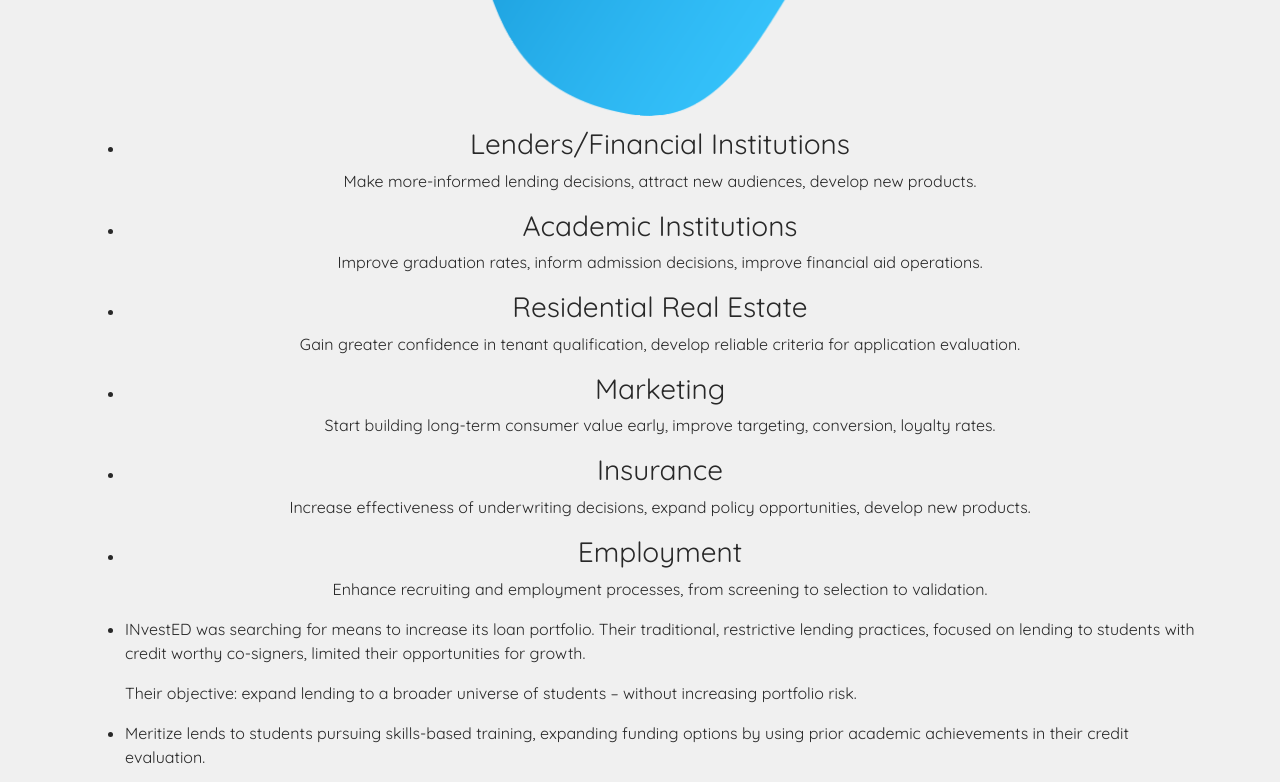
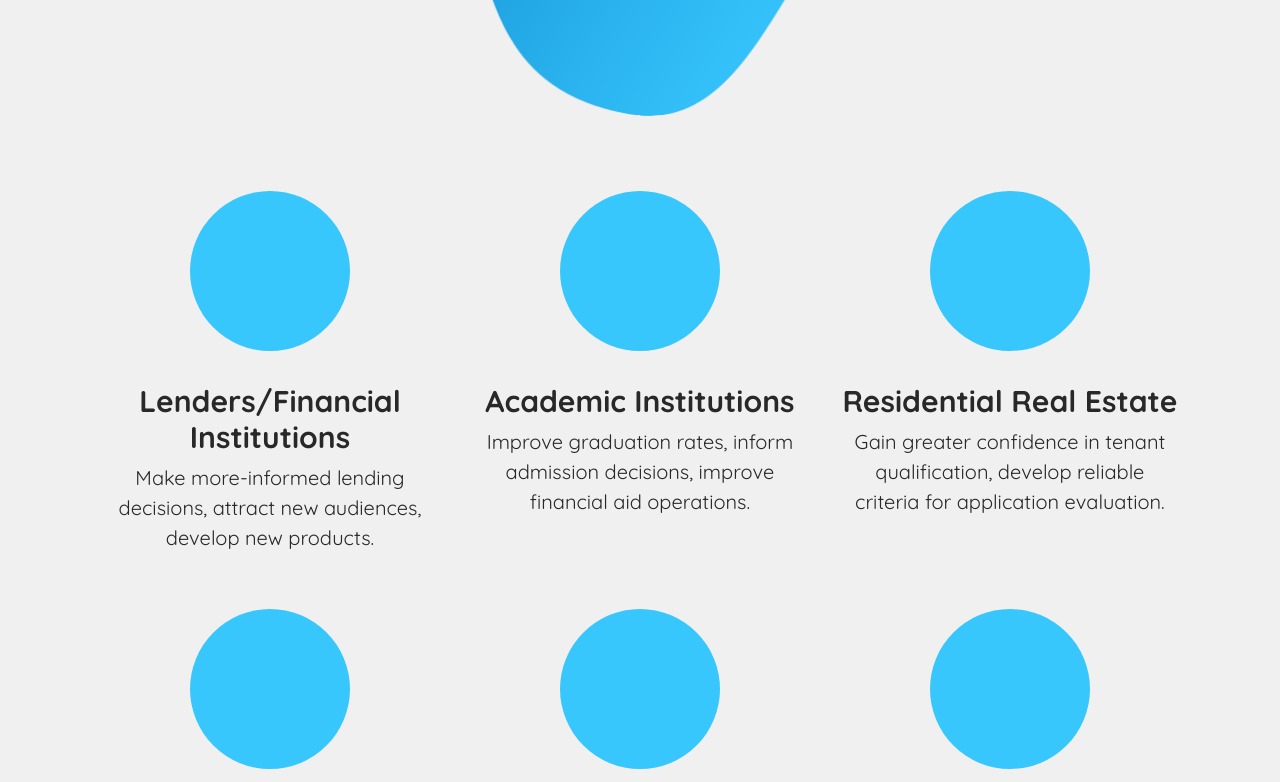
Before and after one commit to thirdtiu/measure_one, a website: page src/templates/use_cases.html in a window 1280 px wide. Shown: the part 880-1662 px from the top of the page. Drawn offline with nearby package versions, Linux system fonts and the light colour scheme; files that its build step writes are made by us from their sources; files whose address does not match are found by name.

Commit message:
list styles of use cases

```diff
--- a/src/_assets/scss/main.scss
+++ b/src/_assets/scss/main.scss
@@ -579,6 +579,56 @@ a:hover {
 		}
 	}
 }
+#use_case_list_section {
+	margin: 4rem 0;
+	.use_case_list {
+		margin: 0;
+		padding: 0;
+		list-style-type: none;
+		display: flex;
+		flex-wrap: wrap;
+		li {
+			margin-bottom: 2.5rem;
+			width: 50%;
+			@include media-breakpoint-up(md){
+				width: 33.33%;
+			}
+		}
+		.category {
+			padding-left: 1rem;
+			padding-right: 1rem;
+			@include media-breakpoint-up(md){
+
+			}
+		}
+		.image {
+			width: 100px;
+			height: 100px;
+			border-radius: 100px;
+			background: #38c7fd;
+			margin: 0 auto 2rem;
+			@include media-breakpoint-up(sm){
+				width: 160px;
+				height: 160px;
+				border-radius: 160px;
+			}
+		}
+		h3 {
+			font-size: 20px;
+			font-weight: bold;
+			word-wrap: break-word;
+			@include media-breakpoint-up(sm){
+				font-size: 30px;
+			}
+		}
+		p {
+			font-size: 18px;
+			@include media-breakpoint-up(sm){
+				font-size: 20px;
+			}
+		}
+	}
+}
 #main_footer {
 	.footer-logo {
 		margin-bottom: 1rem;
```
Also changed, not shown: dist/_assets/css/main.css.
